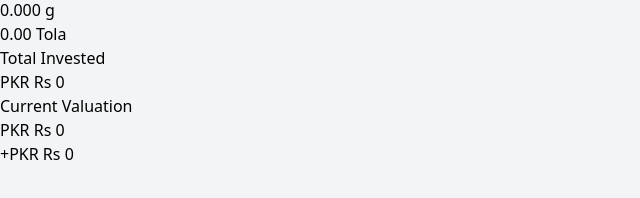
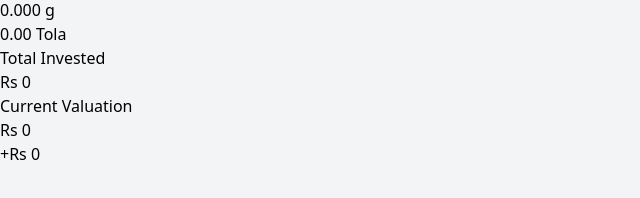
Before and after one commit to waleedhaidercodes/gold-rate-manager, a React app in the folder frontend/: page / in a window 1280 px wide. Shown: the part 218-416 px from the top of the page, without its empty margins (0-640 px from the left). Built offline with nearby package versions, Linux system fonts and the light colour scheme; no server answers; sample sign-in values are in the browser's storage; the HTML template or start-up script is replaced by a standard one.

Commit message:
fixed: removed PKR from the amount text in Dashboard

```diff
--- a/frontend/src/pages/Dashboard.jsx
+++ b/frontend/src/pages/Dashboard.jsx
@@ -40,7 +40,7 @@
         <div className="bg-white p-6 rounded-lg shadow-md border-l-4 border-blue-500">
           <h2 className="text-gray-500 text-sm uppercase tracking-wide">Current Gold Rate</h2>
           <p className="text-3xl font-bold mt-2">
-            {currentRatePerTola ? `PKR Rs ${currentRatePerTola.toLocaleString()}` : 'N/A'}
+            {currentRatePerTola ? `Rs ${currentRatePerTola.toLocaleString()}` : 'N/A'}
           </p>
           <span className="text-xs text-gray-400">Per Tola (Closing)</span>
         </div>
@@ -53,14 +53,14 @@
 
         <div className="bg-white p-6 rounded-lg shadow-md border-l-4 border-gray-500">
           <h2 className="text-gray-500 text-sm uppercase tracking-wide">Total Invested</h2>
-          <p className="text-3xl font-bold mt-2">PKR Rs {Math.round(totalInvested).toLocaleString()}</p>
+          <p className="text-3xl font-bold mt-2">Rs {Math.round(totalInvested).toLocaleString()}</p>
         </div>
 
         <div className={`bg-white p-6 rounded-lg shadow-md border-l-4 ${isProfit ? 'border-green-500' : 'border-red-500'}`}>
           <h2 className="text-gray-500 text-sm uppercase tracking-wide">Current Valuation</h2>
-          <p className="text-3xl font-bold mt-2">PKR Rs {Math.round(currentValue).toLocaleString()}</p>
+          <p className="text-3xl font-bold mt-2">Rs {Math.round(currentValue).toLocaleString()}</p>
           <div className={`mt-1 font-semibold ${isProfit ? 'text-green-600' : 'text-red-600'}`}>
-            {isProfit ? '+' : ''}PKR Rs {Math.round(totalProfit).toLocaleString()}
+            {isProfit ? '+' : ''}Rs {Math.round(totalProfit).toLocaleString()}
             {totalInvested > 0 && <span> ({((totalProfit / totalInvested) * 100).toFixed(2)}%)</span>}
           </div>
         </div>
@@ -69,7 +69,7 @@
       {investments.length > 0 && (
          <div className="mt-8 bg-white p-6 rounded-lg shadow-md">
            <h3 className="text-lg font-bold mb-4">Investment Summary</h3>
-           <p className="text-gray-600">Your portfolio is currently valued at <b>PKR Rs {Math.round(currentValue).toLocaleString()}</b> against an investment of <b>PKR Rs {Math.round(totalInvested).toLocaleString()}</b>.</p>
+           <p className="text-gray-600">Your portfolio is currently valued at <b>Rs {Math.round(currentValue).toLocaleString()}</b> against an investment of <b>Rs {Math.round(totalInvested).toLocaleString()}</b>.</p>
          </div>
       )}
     </div>
```
